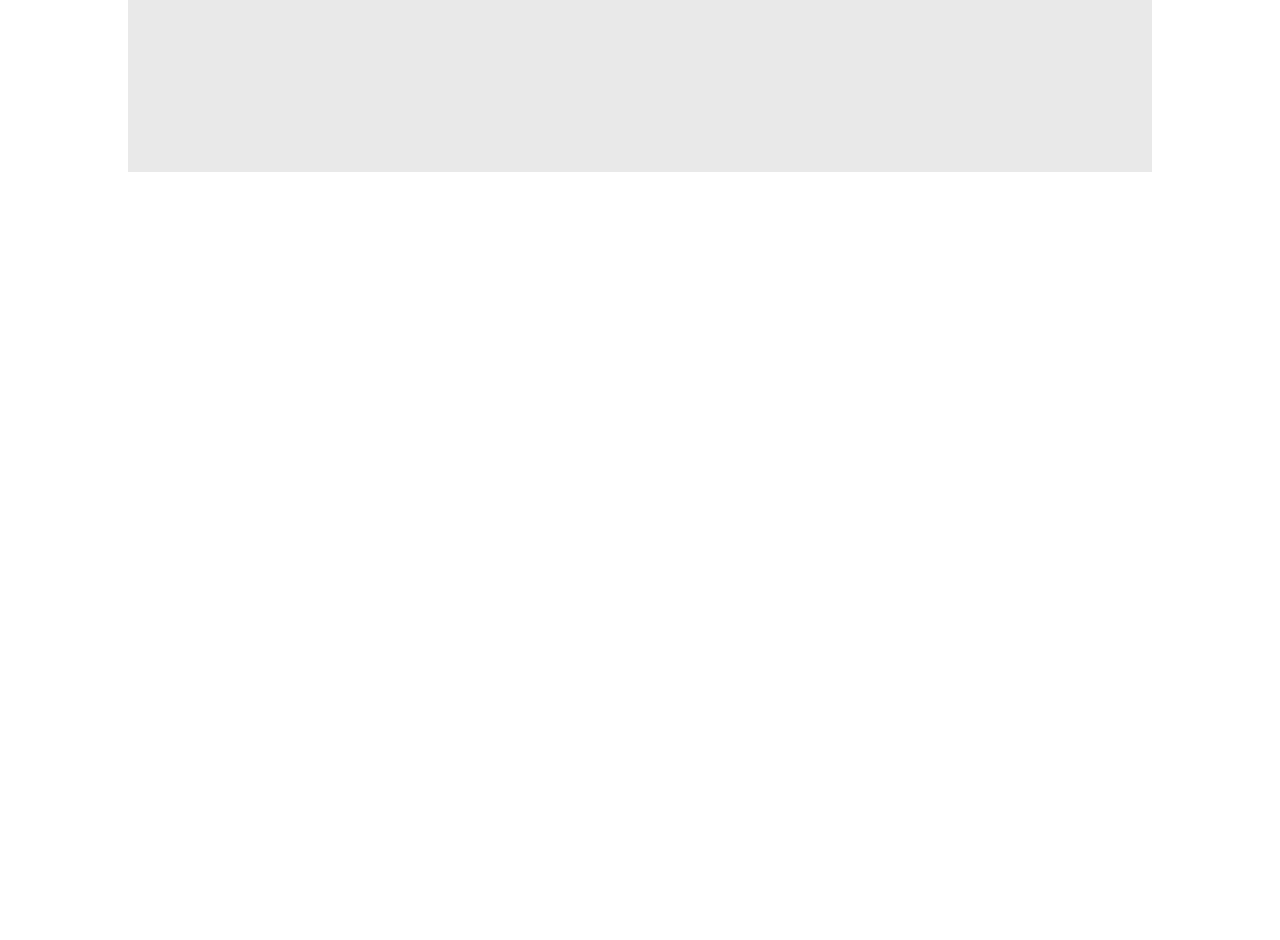
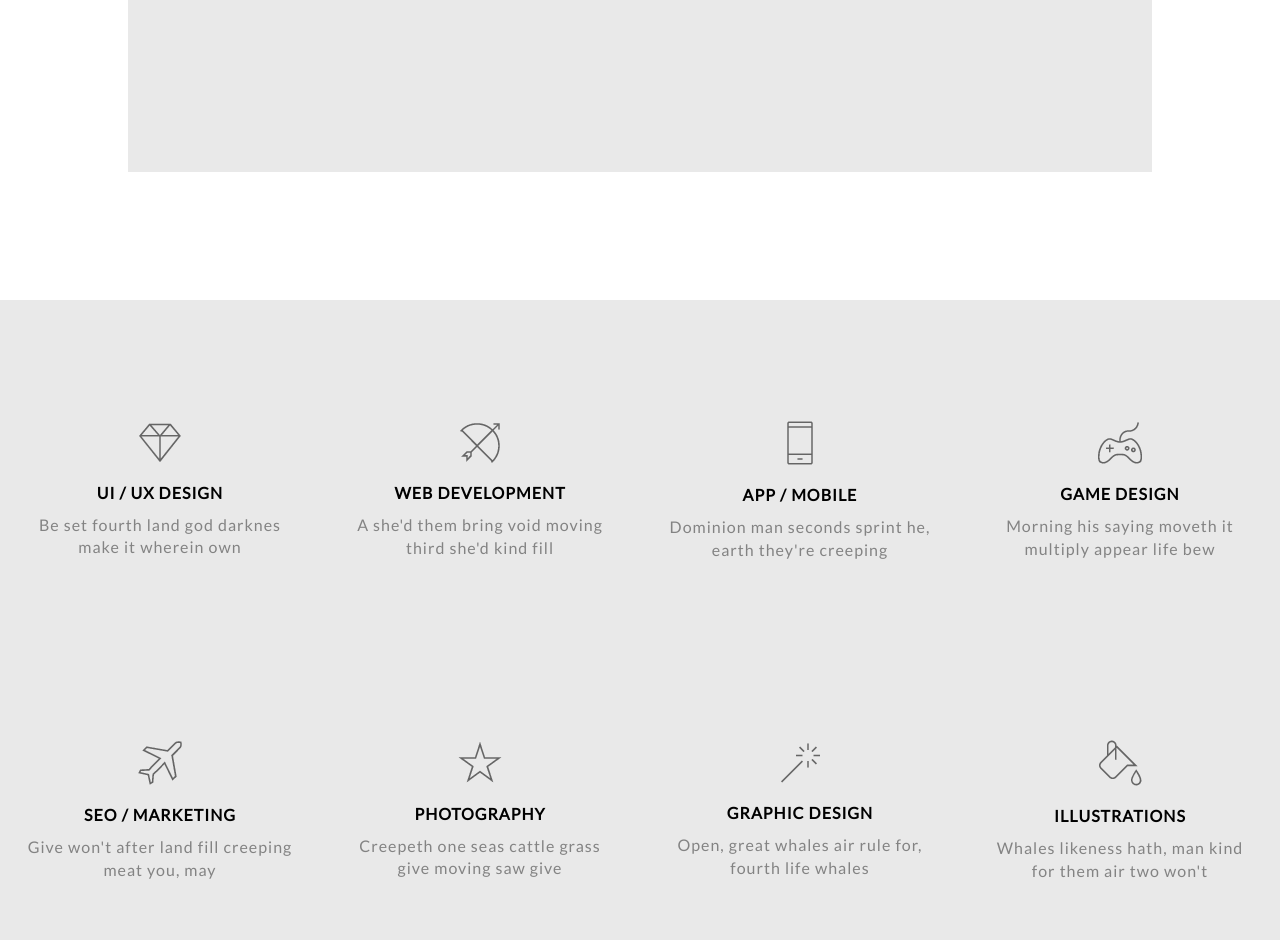
Before and after one commit to KonradWojciuk/projekcik_technologie_webowe, a plain HTML site: page index.html in a window 1280 px wide. Shown: the part 3376-4316 px from the top of the page. Before the commit the page ends 3676 px from the top, so only its background shows below. Drawn offline with Linux system fonts and the light colour scheme.

Commit message:
Add servieces section with style and photos

```diff
--- a/index.html
+++ b/index.html
@@ -18,8 +18,8 @@
                 <a href="#aboutUs">ABOUT</a>
                 <a href="#work">WORK</a>
                 <a href="#process">PROCESS</a>
-                <a href="#home">SERVIECES</a>
-                <a href="#home">TESTIMONIALS</a>
+                <a href="#servieces">SERVIECES</a>
+                <a href="#testimonials">TESTIMONIALS</a>
                 <a href="#home">CONTACT</a>
             </div>
         </nav>
@@ -98,4 +98,61 @@
             </div>
         </main>
     </section>
+    <a href="servieces"></a>
+    <section id="servieces">
+        <main>
+            <div>
+                <img src="img/diamond.png" alt="diamond">
+                <h4>UI / UX DESIGN</h4>
+                <p>Be set fourth land god darknes</p>
+                <p>make it wherein own</p>
+            </div>
+            <div>
+                <img src="img/bow.png" alt="bow">
+                <h4>WEB DEVELOPMENT</h4>
+                <p>A she'd them bring void moving</p>
+                <p>third she'd kind fill</p>
+            </div>
+            <div>
+                <img src="img/phone.png" alt="phone">
+                <h4>APP / MOBILE</h4>
+                <p>Dominion man seconds sprint he,</p>
+                <p>earth they're creeping</p>
+            </div>
+            <div>
+                <img src="img/joystick.png" alt="joystick">
+                <h4>GAME DESIGN</h4>
+                <p>Morning his saying moveth it</p>
+                <p>multiply appear life bew</p>
+            </div>
+            <div>
+                <img src="img/plane.png" alt="plane">
+                <h4>SEO / MARKETING</h4>
+                <p>Give won't after land fill creeping</p>
+                <p>meat you, may</p>
+            </div>
+            <div>
+                <img src="img/star2.png" alt="star">
+                <h4>PHOTOGRAPHY</h4>
+                <p>Creepeth one seas cattle grass</p>
+                <p>give moving saw give</p>
+            </div>
+            <div>
+                <img src="img/wand.png" alt="wand">
+                <h4>GRAPHIC DESIGN</h4>
+                <p>Open, great whales air rule for,</p>
+                <p>fourth life whales</p>
+            </div>
+            <div>
+                <img src="img/bucket.png" alt="bucket">
+                <h4>ILLUSTRATIONS</h4>
+                <p>Whales likeness hath, man kind</p>
+                <p>for them air two won't</p>
+            </div>
+        </main>
+    </section>
+    <a href="testimonials"></a>
+    <section id="testimonials">
+
+    </section>
 </body>
--- a/styles/style.css
+++ b/styles/style.css
@@ -229,8 +229,8 @@ header section button {
 }
 
 #process main div div {
-    width: 10%;
-    height: 16vh;
+    width: 9%;
+    height: 14vh;
     background-color: #10C9C3;
     border-radius: 50%;
 }
@@ -238,8 +238,38 @@ header section button {
 #process main div div div {
     width: 0;
     height: 0;
-    border-top: 2vh solid transparent;
-    border-bottom: 2vh solid transparent;
-    border-left: 1.5vw solid white;
+    border-top: 1.5vh solid transparent;
+    border-bottom: 1.5vh solid transparent;
+    border-left: 1.2vw solid white;
     border-radius: 0%;
 }
+
+#servieces main {
+    display: flex;
+    flex-wrap: wrap;
+}
+
+#servieces main div {
+    width: 25%;
+    height: 40vh;
+    background-color: #E9E9E9;
+    display: flex;
+    justify-content: center;
+    align-items: center;
+    flex-direction: column;
+    letter-spacing: 1px;
+}
+
+#servieces main div img {
+    margin-top: 20%;
+}
+
+#servieces main div h4 {
+    margin: 7% 0 5% 0;
+    font-weight: 800;
+}
+
+#servieces main div p {
+    margin-bottom: 2%;
+    color: #838383;
+}
```
Also changed, not shown: img/bow.png (added), img/bucket.png (added), img/diamond.png (added), img/joystick.png (added), img/phone.png (added), img/plane.png (added), img/star2.png (added), img/wand.png (added).
